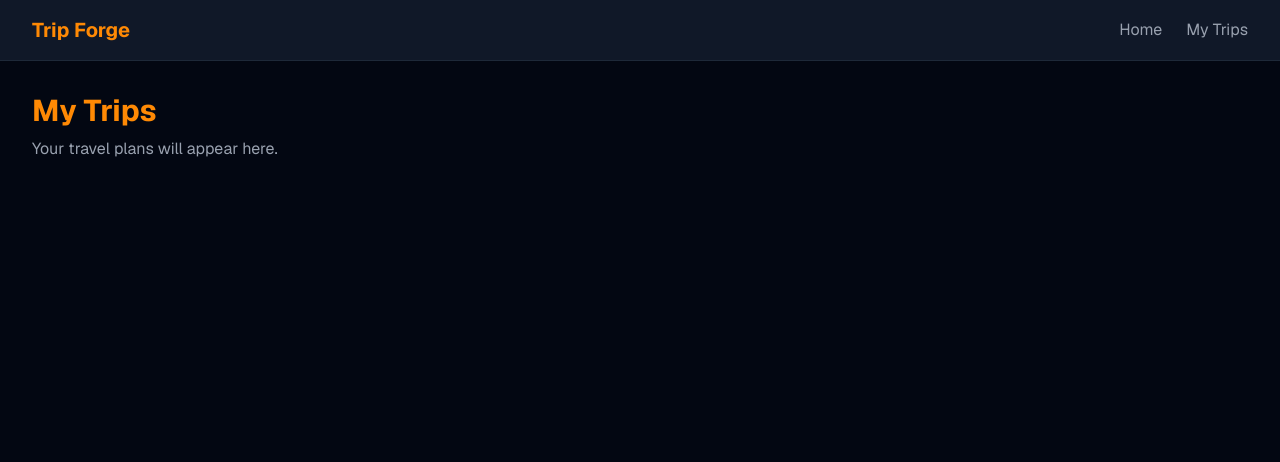
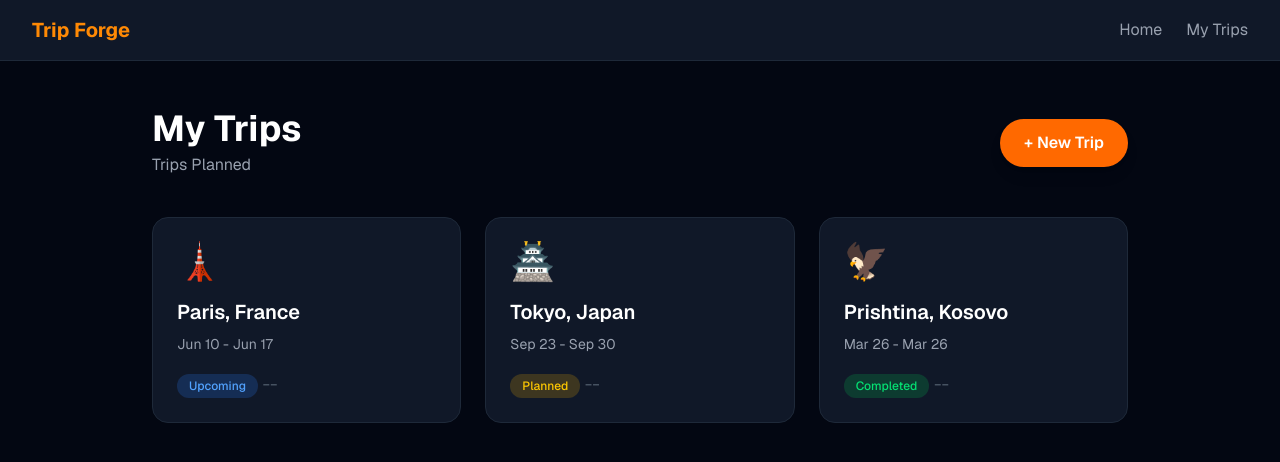
Before and after one commit to amarbegolli/TripForge, a Next.js app: page /dashboard in a window 1280 px wide. Shown: the top 462 px of the page. Built offline with nearby package versions, Linux system fonts and the light colour scheme.

Commit message:
feat: improved dashboard with trip cards

```diff
--- a/app/dashboard/page.tsx
+++ b/app/dashboard/page.tsx
@@ -1,8 +1,46 @@
+const trips = [
+    {id: 1, destination: "Paris, France", dates: "Jun 10 - Jun 17", status: "Upcoming", emoji: "🗼"},
+    {id: 2, destination: "Tokyo, Japan", dates: "Sep 23 - Sep 30", status: "Planned", emoji: "🏯"},
+    {id: 3, destination: "Prishtina, Kosovo", dates: "Mar 26 - Mar 26", status: "Completed", emoji: "🦅"}
+]
+
+const statusColors: Record<string, string> = {
+    Upcoming: "bg-blue-500/20 text-blue-400",
+    Planned: "bg-yellow-500/20 text-yellow-400",
+    Completed: "bg-green-500/20 text-green-400"
+}
+
 export default function Dashboard () {
     return (
-        <main className="min-h-screen bg-gray-950 text-white p-8">
-            <h1 className="text-3xl font-bold text-orange-400">My Trips</h1>
-            <p className="mt-2 text-gray-400">Your travel plans will appear here.</p>
+        <main className="min-h-screen bg-gray-950 text-white ">
+            <div className="max-w-5xl mx-auto px-6 py-12">
+
+            <div className="flex items-center justify-between mb-10">
+                <div>
+                <h1 className="text-4xl font-bold text-white">My Trips</h1>
+                <p className="text-gray-400 mt-1"> Trips Planned</p>
+                </div>
+                <button className="bg-orange-500 hover:bg-orange-600 text-white px-6 py-3 rounded-full font-semibold transition-colors shadow-lg">
+                    + New Trip
+                </button>
+            </div>
+
+                <div className="grid grid-cols-1 md:grid-cols-2 lg:grid-cols-3 gap-6">
+                    {trips.map((trip) => (
+                        <div key={trip.id} className="bg-gray-900 border border-gray-800 rounded-2xl p-6 hover:border-orange-500/50 transition-colors cursor-pointer group">
+                            <div className="text-4xl mb-4"> {trip.emoji} </div>
+                            <h2 className="text-xl font-semibold text-white group-hover:texy-orange-400 transition-colors"> {trip.destination} </h2>
+                            <p className="text-gray-400 text-sm mt-2 flex items-center gap-1"> {trip.dates} </p>
+                        <div className="mt-4 items-center justify-between">
+                            <span className={`text-xs px-3 py-1 rounded-full font-medium ${statusColors[trip.status]}`}>
+                                {trip.status}
+                            </span>
+                            <span className="text-gray-600 group-hover:text-orange-400 transition-colors text-lg"> -- </span>
+                            </div>
+                        </div>
+                    ))}
+               </div>
+            </div>
         </main>
-    )
-}
+        )
+    }
```
